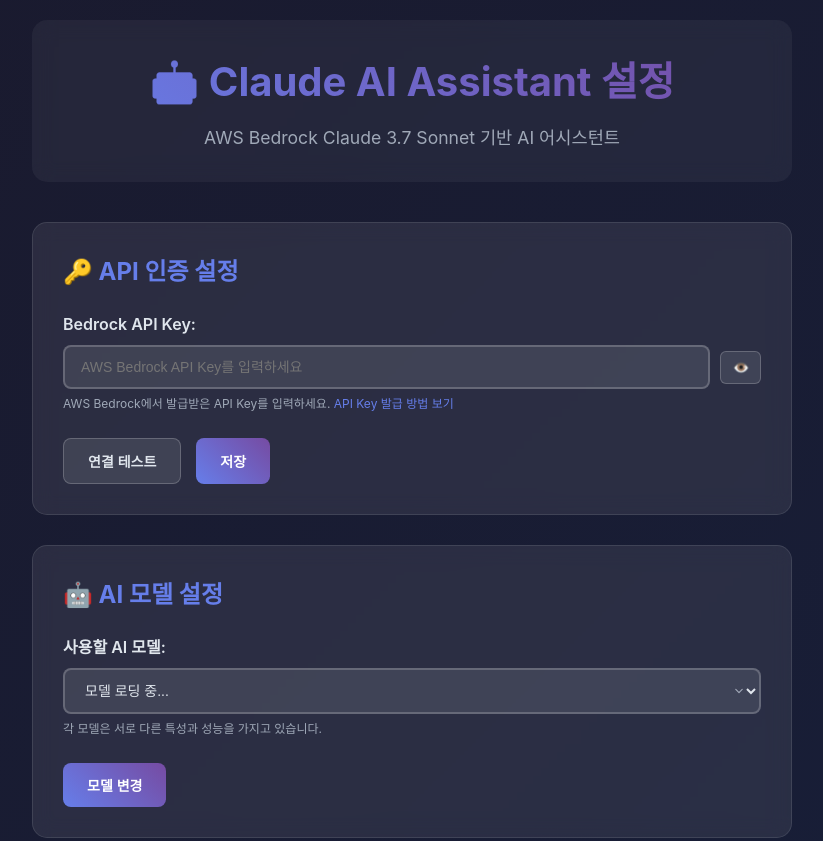
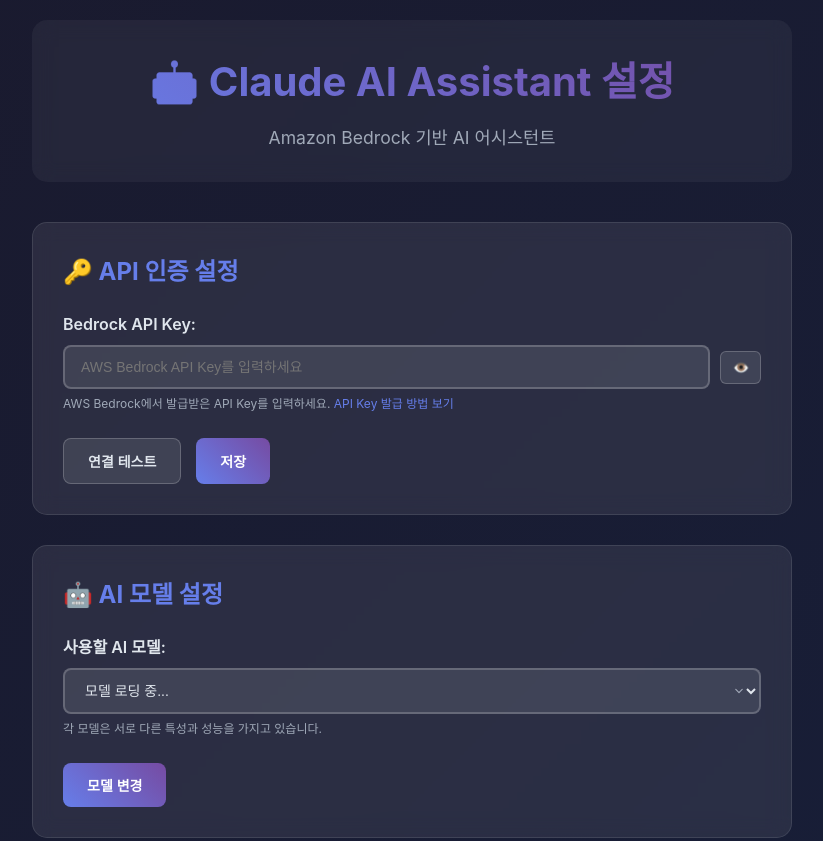
Before and after one commit to jesamkim/chrome-ai, a browser extension: page src/options/options.html in a window 1280 px wide. Shown: the top 841 px of the page, without its empty margins (228-1051 px from the left). Drawn offline with Linux system fonts and the light colour scheme.

Commit message:
Update settings page subtitle
- Change subtitle from 'AWS Bedrock Claude 3.7 Sonnet 기반 AI 어시스턴트'
  to 'Amazon Bedrock 기반 AI 어시스턴트'
- More generic description that covers all supported models
- Consistent with Amazon branding guidelines

```diff
--- a/src/options/options.html
+++ b/src/options/options.html
@@ -10,7 +10,7 @@
     <div class="container">
         <header>
             <h1>🤖 Claude AI Assistant 설정</h1>
-            <p>AWS Bedrock Claude 3.7 Sonnet 기반 AI 어시스턴트</p>
+            <p>Amazon Bedrock 기반 AI 어시스턴트</p>
         </header>
 
         <main>
```
